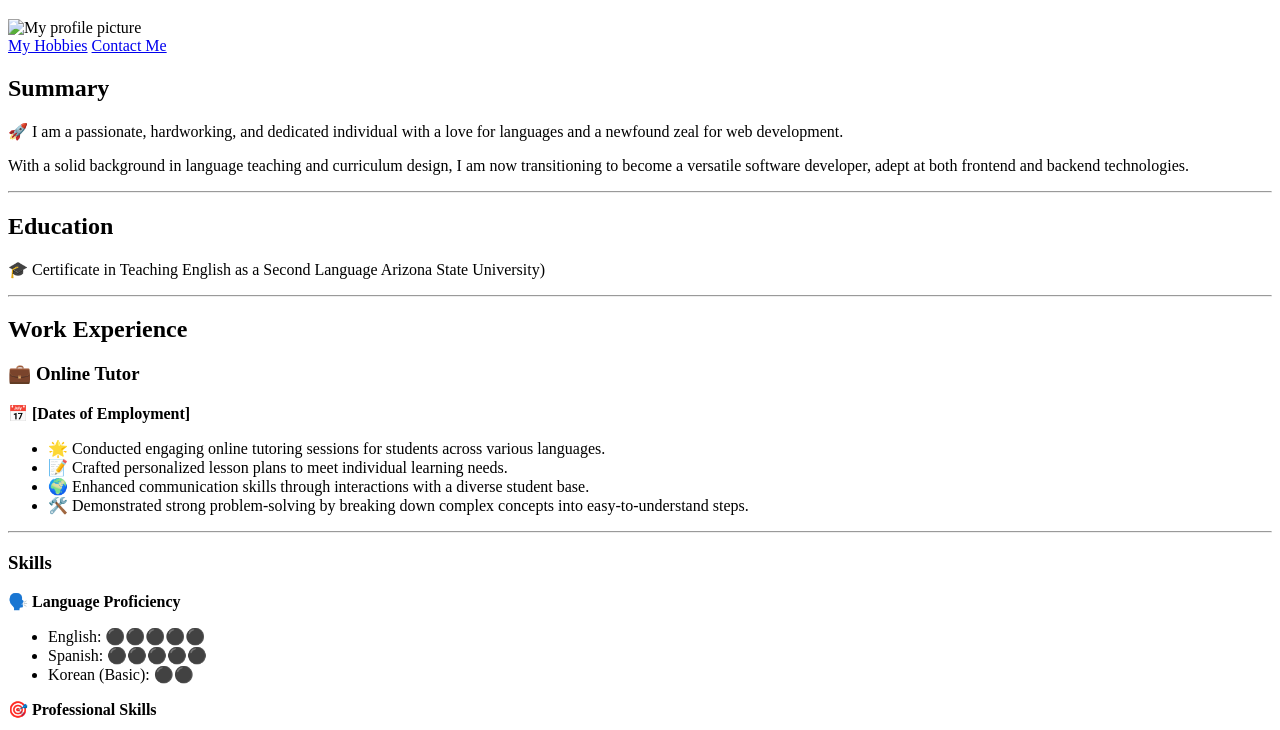
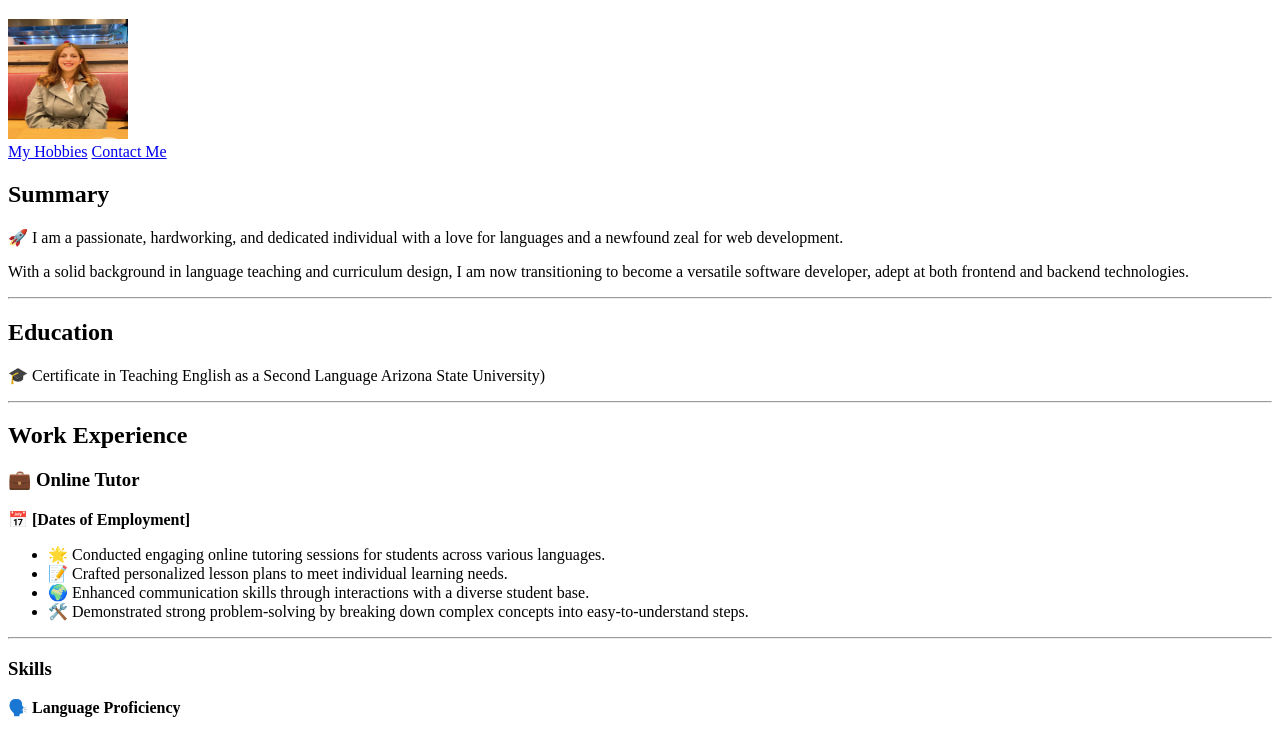
Before and after one commit to codebyskim/My-Resume, a plain HTML site: page index.html in a window 1280 px wide. Shown: the part 61-791 px from the top of the page. Drawn offline with Linux system fonts and the light colour scheme.

Commit message:
Update index.html

```diff
--- a/index.html
+++ b/index.html
@@ -7,7 +7,7 @@
   </head>
     <h1>Shani Kim</h1>
     <img
-      src="./Images/Skype_Picture_2022_09_15T02_41_04_523Z.jpg"
+      src="./Images/profile picture.jpg"
       alt="My profile picture"
       width="120"
       height="120"
```
